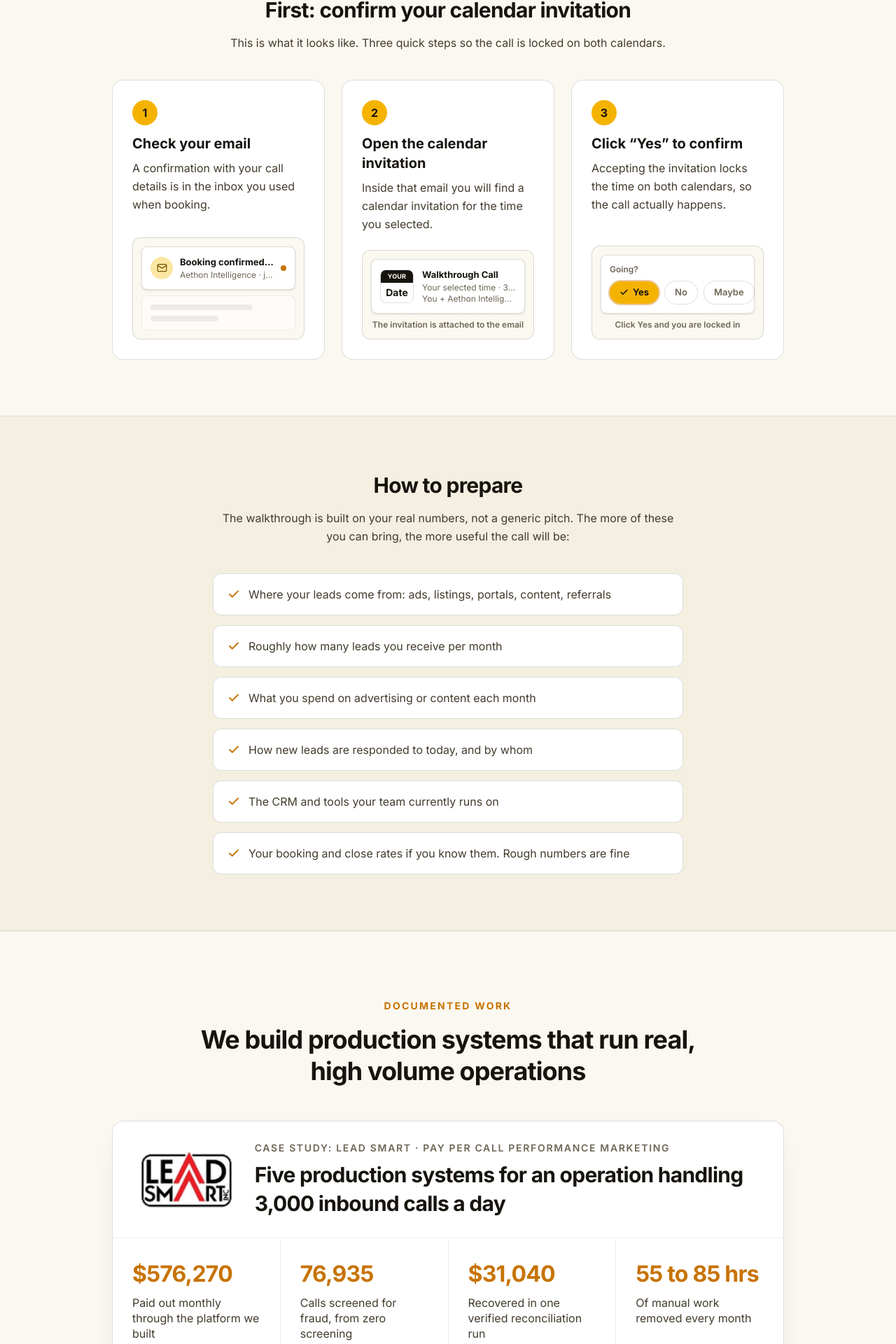
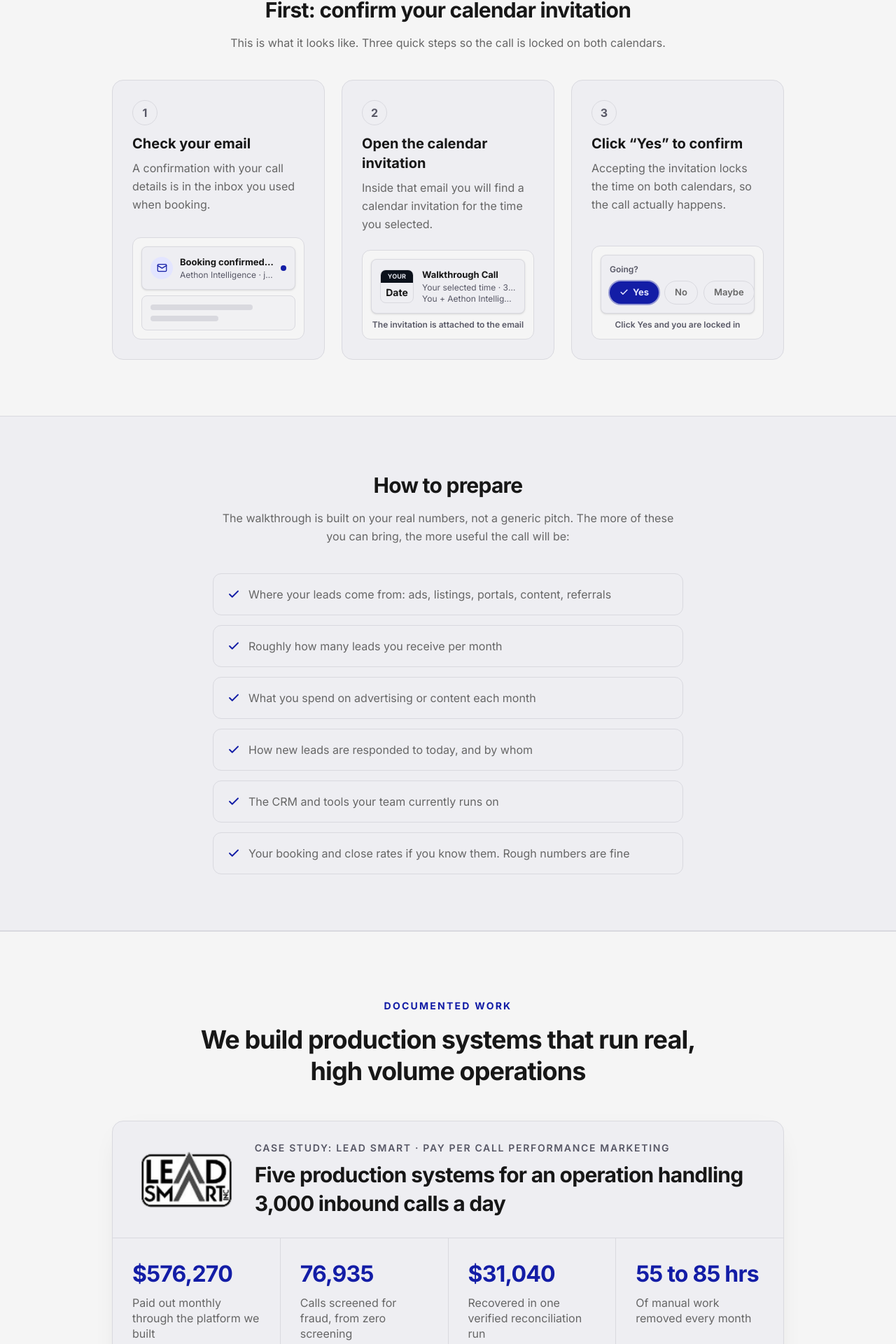
Before and after one commit to Jojo42011/Systemize-Landing, a Next.js app: page /confirm in a window 1280 px wide. Shown: the part 874-2794 px from the top of the page at 70% size. Built offline with nearby package versions, Linux system fonts and the light colour scheme; no server answers.

Commit message:
Apply cobalt blue and cool neutral palette across funnel pages

```diff
--- a/app/confirm/page.tsx
+++ b/app/confirm/page.tsx
@@ -30,7 +30,7 @@ export default function ConfirmPage() {
           aria-labelledby="confirm-heading"
           className="mx-auto w-full max-w-4xl px-5 pt-16 text-center sm:px-8 sm:pt-24"
         >
-          <p className="text-sm font-bold uppercase tracking-[0.16em] text-saffron">
+          <p className="text-sm font-bold uppercase tracking-[0.16em] text-accent">
             You are booked
           </p>
           <h1
@@ -38,7 +38,7 @@ export default function ConfirmPage() {
             className="font-display mx-auto mt-4 max-w-3xl text-[2rem] leading-[1.15] sm:text-[2.75rem] sm:leading-[1.14]"
           >
             Congratulations, Your Walkthrough Call Is{" "}
-            <span className="text-saffron">Scheduled</span>
+            <span className="text-accent">Scheduled</span>
           </h1>
           <p className="mx-auto mt-5 max-w-2xl text-lg leading-relaxed text-ink-2 sm:text-xl">
             Before the call, do two things: watch the short video below, and
@@ -73,7 +73,7 @@ export default function ConfirmPage() {
 
           <ol className="mt-10 grid gap-6 md:grid-cols-3">
             {/* Step 1: check email */}
-            <li className="flex min-w-0 flex-col rounded-2xl border border-line bg-white p-7">
+            <li className="flex min-w-0 flex-col rounded-2xl border border-line bg-card p-7">
               <StepBadge n={1} />
               <h3 className="mt-3 text-xl font-bold">Check your email</h3>
               <p className="mt-2 text-base leading-relaxed text-ink-2">
@@ -86,7 +86,7 @@ export default function ConfirmPage() {
             </li>
 
             {/* Step 2: open the invitation */}
-            <li className="flex min-w-0 flex-col rounded-2xl border border-line bg-white p-7">
+            <li className="flex min-w-0 flex-col rounded-2xl border border-line bg-card p-7">
               <StepBadge n={2} />
               <h3 className="mt-3 text-xl font-bold">
                 Open the calendar invitation
@@ -101,7 +101,7 @@ export default function ConfirmPage() {
             </li>
 
             {/* Step 3: click yes */}
-            <li className="flex min-w-0 flex-col rounded-2xl border border-line bg-white p-7">
+            <li className="flex min-w-0 flex-col rounded-2xl border border-line bg-card p-7">
               <StepBadge n={3} />
               <h3 className="mt-3 text-xl font-bold">
                 Click &ldquo;Yes&rdquo; to confirm
@@ -138,7 +138,7 @@ export default function ConfirmPage() {
               {prepItems.map((item) => (
                 <li
                   key={item}
-                  className="flex items-start gap-3 rounded-xl border border-line bg-white px-5 py-4 text-base leading-relaxed text-ink-2"
+                  className="flex items-start gap-3 rounded-xl border border-line bg-card px-5 py-4 text-base leading-relaxed text-ink-2"
                 >
                   <svg
                     aria-hidden="true"
@@ -150,7 +150,7 @@ export default function ConfirmPage() {
                     strokeWidth="2.5"
                     strokeLinecap="round"
                     strokeLinejoin="round"
-                    className="mt-1 shrink-0 text-saffron"
+                    className="mt-1 shrink-0 text-accent"
                   >
                     <path d="M20 6 9 17l-5-5" />
                   </svg>
@@ -184,7 +184,7 @@ export default function ConfirmPage() {
               If anything else comes up before the call,{" "}
               <a
                 href={routes.contact}
-                className="font-semibold text-saffron underline-offset-4 hover:underline"
+                className="font-semibold text-accent underline-offset-4 hover:underline"
               >
                 reach out to us directly
               </a>
@@ -207,7 +207,7 @@ function StepBadge({ n }: { n: number }) {
   return (
     <span
       aria-hidden="true"
-      className="inline-flex h-9 w-9 items-center justify-center rounded-full bg-gold text-base font-bold text-ink"
+      className="inline-flex h-9 w-9 items-center justify-center rounded-full border border-line bg-card text-base font-bold text-caption"
     >
       {n}
     </span>
@@ -221,15 +221,15 @@ function EmailVisual() {
       aria-hidden="true"
       className="rounded-xl border border-line bg-canvas p-3"
     >
-      <div className="rounded-lg border border-line bg-white p-3 shadow-sm">
+      <div className="rounded-lg border border-line bg-card p-3 shadow-sm">
         <div className="flex items-center gap-2.5">
-          <span className="flex h-8 w-8 shrink-0 items-center justify-center rounded-full bg-gold-soft">
+          <span className="flex h-8 w-8 shrink-0 items-center justify-center rounded-full bg-accent-soft">
             <svg
               width="15"
               height="15"
               viewBox="0 0 24 24"
               fill="none"
-              stroke="#7a5200"
+              stroke="#131DA6"
               strokeWidth="2"
               strokeLinecap="round"
               strokeLinejoin="round"
@@ -242,14 +242,14 @@ function EmailVisual() {
             <p className="truncate text-[13px] font-bold text-ink">
               Booking confirmed: Walkthrough Call
             </p>
-            <p className="truncate text-xs text-muted">
+            <p className="truncate text-xs text-caption">
               Aethon Intelligence · just now
             </p>
           </div>
-          <span className="ml-auto h-2 w-2 shrink-0 rounded-full bg-saffron" />
+          <span className="ml-auto h-2 w-2 shrink-0 rounded-full bg-accent" />
         </div>
       </div>
-      <div className="mt-2 rounded-lg border border-line-soft bg-white/60 p-3">
+      <div className="mt-2 rounded-lg border border-line-soft bg-card/60 p-3">
         <div className="h-2 w-3/4 rounded bg-line-soft" />
         <div className="mt-2 h-2 w-1/2 rounded bg-line-soft" />
       </div>
@@ -264,10 +264,10 @@ function InviteVisual() {
       aria-hidden="true"
       className="rounded-xl border border-line bg-canvas p-3"
     >
-      <div className="rounded-lg border border-line bg-white p-3 shadow-sm">
+      <div className="rounded-lg border border-line bg-card p-3 shadow-sm">
         <div className="flex items-center gap-3">
           <div className="w-12 shrink-0 overflow-hidden rounded-lg border border-line text-center">
-            <div className="bg-ink py-0.5 text-[9px] font-bold uppercase tracking-wide text-canvas">
+            <div className="bg-canvas-deep py-0.5 text-[9px] font-bold uppercase tracking-wide text-on-dark">
               Your
             </div>
             <div className="py-1 text-sm font-bold text-ink">Date</div>
@@ -276,16 +276,16 @@ function InviteVisual() {
             <p className="truncate text-[13px] font-bold text-ink">
               Walkthrough Call
             </p>
-            <p className="truncate text-xs text-muted">
+            <p className="truncate text-xs text-caption">
               Your selected time · 30 min
             </p>
-            <p className="truncate text-xs text-muted">
+            <p className="truncate text-xs text-caption">
               You + Aethon Intelligence
             </p>
           </div>
         </div>
       </div>
-      <p className="mt-2 text-center text-xs font-semibold text-muted">
+      <p className="mt-2 text-center text-xs font-semibold text-caption">
         The invitation is attached to the email
       </p>
     </div>
@@ -299,10 +299,10 @@ function RsvpVisual() {
       aria-hidden="true"
       className="rounded-xl border border-line bg-canvas p-3"
     >
-      <div className="rounded-lg border border-line bg-white p-3 shadow-sm">
-        <p className="text-xs font-semibold text-muted">Going?</p>
+      <div className="rounded-lg border border-line bg-card p-3 shadow-sm">
+        <p className="text-xs font-semibold text-caption">Going?</p>
         <div className="mt-2 flex items-center gap-2">
-          <span className="inline-flex items-center gap-1.5 rounded-full bg-gold px-3.5 py-1.5 text-[13px] font-bold text-ink ring-2 ring-saffron/40">
+          <span className="inline-flex items-center gap-1.5 rounded-full bg-accent px-3.5 py-1.5 text-[13px] font-bold text-on-accent ring-2 ring-accent/40">
             <svg
               width="13"
               height="13"
@@ -325,7 +325,7 @@ function RsvpVisual() {
           </span>
         </div>
       </div>
-      <p className="mt-2 text-center text-xs font-semibold text-muted">
+      <p className="mt-2 text-center text-xs font-semibold text-caption">
         Click Yes and you are locked in
       </p>
     </div>
--- a/app/globals.css
+++ b/app/globals.css
@@ -1,24 +1,24 @@
 @import "tailwindcss";
 
-/*
-  Aethon Intelligence brand tokens.
-  Warm off-white canvas, near-black ink, saffron accent, Inter throughout.
-  Headlines are straight bold sans, matching the reference funnel's clean look.
-*/
+/* Shared cobalt and cool-neutral palette. */
 @theme {
-  --color-canvas: #fbf8f1;
-  --color-canvas-tint: #f4efe1;
-  --color-canvas-deep: #16130e;
-  --color-ink: #17140f;
-  --color-ink-2: #433b2d;
-  --color-muted: #6e6757;
-  --color-faint: #938b74;
-  --color-saffron: #c77300;
-  --color-gold: #f5b301;
-  --color-gold-soft: #fbe7a2;
-  --color-line: rgba(25, 21, 16, 0.14);
-  --color-line-soft: rgba(25, 21, 16, 0.07);
-  --color-cream: #e9e1d0;
+  --color-canvas: #F5F5F5;
+  --color-canvas-tint: #EEEEF2;
+  --color-canvas-deep: #0B111B;
+  --color-card: #EEEEF2;
+  --color-ink: #171717;
+  --color-ink-2: #666666;
+  --color-muted: #666666;
+  --color-caption: #585866;
+  --color-faint: #585866;
+  --color-accent: #131DA6;
+  --color-accent-soft: #E3E5FF;
+  --color-on-dark: #E0E2EB;
+  --color-on-accent: #E3E5FF;
+  --color-line: #D9D9DF;
+  --color-line-soft: #D9D9DF;
+  --color-contour-dark: #1C2433;
+  --color-contour-light: #E4E4EA;
 
   --font-sans: var(--font-inter), -apple-system, BlinkMacSystemFont, "Segoe UI",
     sans-serif;
@@ -43,20 +43,20 @@ html {
 
 body {
   background: var(--color-canvas);
-  color: var(--color-ink);
+  color: var(--color-ink-2);
   font-family: var(--font-sans);
   -webkit-font-smoothing: antialiased;
   text-rendering: optimizeLegibility;
 }
 
 ::selection {
-  background: var(--color-gold-soft);
+  background: var(--color-accent-soft);
   color: var(--color-ink);
 }
 
 /* Visible focus for keyboard users, quiet for pointer users */
 :focus-visible {
-  outline: 2px solid var(--color-saffron);
+  outline: 2px solid var(--color-accent);
   outline-offset: 3px;
   border-radius: 4px;
 }
@@ -82,3 +82,8 @@ details.faq-item > summary .faq-icon {
 details.faq-item[open] > summary .faq-icon {
   transform: rotate(45deg);
 }
+
+/* Headings retain their own foreground on light surfaces. */
+h1, h2, h3, h4, h5, h6 {
+  color: var(--color-ink);
+}
--- a/app/page.tsx
+++ b/app/page.tsx
@@ -20,7 +20,7 @@ export default function Home() {
           >
             We Install a Custom AI Lead Response System That Turns the Leads
             You Already Pay For Into{" "}
-            <span className="text-saffron">Booked Conversations</span>
+            <span className="text-accent">Booked Conversations</span>
           </h1>
 
           <p className="mx-auto mt-6 max-w-2xl text-lg leading-relaxed text-ink-2 sm:text-xl">
@@ -40,7 +40,7 @@ export default function Home() {
           <div className="mt-10">
             <a
               href={bookingHref}
-              className="inline-flex items-center justify-center gap-2 whitespace-nowrap rounded-full bg-gold px-6 py-3.5 text-[15px] font-bold text-ink shadow-[0_6px_24px_-6px_rgba(199,115,0,0.45)] transition-colors duration-200 hover:bg-[#e6a800] sm:px-11 sm:py-4 sm:text-lg"
+              className="inline-flex items-center justify-center gap-2 whitespace-nowrap rounded-full bg-accent px-6 py-3.5 text-[15px] font-bold text-on-accent shadow-[0_6px_24px_-6px_rgba(19,29,166,0.35)] transition-colors duration-200 hover:bg-canvas-deep hover:text-on-dark sm:px-11 sm:py-4 sm:text-lg"
             >
               Book Your Free Walkthrough Call
               <svg
--- a/components/FaqSection.tsx
+++ b/components/FaqSection.tsx
@@ -72,7 +72,7 @@ export default function FaqSection() {
       aria-labelledby="faq-heading"
       className="mx-auto w-full max-w-3xl px-5 py-16 sm:px-8 sm:py-24"
     >
-      <p className="text-center text-sm font-bold uppercase tracking-[0.16em] text-saffron">
+      <p className="text-center text-sm font-bold uppercase tracking-[0.16em] text-accent">
         Questions, answered
       </p>
       <h2
@@ -82,7 +82,7 @@ export default function FaqSection() {
         What operators usually want to know
       </h2>
 
-      <div className="mt-12 divide-y divide-line-soft rounded-2xl border border-line bg-white">
+      <div className="mt-12 divide-y divide-line-soft rounded-2xl border border-line bg-card">
         {faqs.map((faq) => (
           <details key={faq.question} className="faq-item group px-6 sm:px-8">
             <summary className="flex items-center justify-between gap-4 py-5 text-left text-lg font-semibold">
--- a/components/ProofSection.tsx
+++ b/components/ProofSection.tsx
@@ -28,7 +28,7 @@ export default function ProofSection({ id }: { id?: string }) {
       aria-labelledby="proof-heading"
       className="mx-auto w-full max-w-5xl px-5 py-16 sm:px-8 sm:py-24"
     >
-      <p className="text-center text-sm font-bold uppercase tracking-[0.16em] text-saffron">
+      <p className="text-center text-sm font-bold uppercase tracking-[0.16em] text-accent">
         Documented work
       </p>
       <h2
@@ -39,17 +39,17 @@ export default function ProofSection({ id }: { id?: string }) {
       </h2>
 
       {/* Lead Smart */}
-      <article className="mt-12 overflow-hidden rounded-2xl border border-line bg-white shadow-[0_10px_40px_-20px_rgba(23,20,15,0.15)]">
+      <article className="mt-12 overflow-hidden rounded-2xl border border-line bg-card shadow-[0_10px_40px_-20px_rgba(11,17,27,0.15)]">
         <div className="flex flex-col gap-5 border-b border-line-soft px-7 py-7 sm:flex-row sm:items-center sm:gap-8 sm:px-10">
           <Image
             src="/leadsmart.png"
             alt="Lead Smart logo"
             width={147}
             height={90}
-            className="h-16 w-auto shrink-0 sm:h-20"
+            className="h-16 w-auto shrink-0 grayscale sm:h-20"
           />
           <div>
-            <p className="text-sm font-semibold uppercase tracking-[0.12em] text-muted">
+            <p className="text-sm font-semibold uppercase tracking-[0.12em] text-caption">
               Case study: Lead Smart · Pay per call performance marketing
             </p>
             <h3 className="font-display mt-2 text-2xl leading-snug sm:text-3xl">
@@ -60,8 +60,8 @@ export default function ProofSection({ id }: { id?: string }) {
         </div>
         <div className="grid gap-px bg-line-soft sm:grid-cols-2 lg:grid-cols-4">
           {leadSmartStats.map((stat) => (
-            <div key={stat.label} className="bg-white px-7 py-8">
-              <p className="font-display text-3xl text-saffron sm:text-[2rem]">
+            <div key={stat.label} className="bg-card px-7 py-8">
+              <p className="font-display text-3xl text-accent sm:text-[2rem]">
                 {stat.value}
               </p>
               <p className="mt-2.5 text-base leading-snug text-ink-2">
@@ -76,7 +76,7 @@ export default function ProofSection({ id }: { id?: string }) {
             buyer reconciliation, dispute automation, and an internal AI
             assistant. Designed, built, and deployed in roughly six weeks.
           </p>
-          <p className="mt-3 text-sm leading-relaxed text-muted">
+          <p className="mt-3 text-sm leading-relaxed text-caption">
             Shown to demonstrate how Aethon builds and operates complex
             business systems tied to measurable outcomes. This engagement was
             for a performance marketing company. It is not a real estate lead
@@ -86,17 +86,17 @@ export default function ProofSection({ id }: { id?: string }) {
       </article>
 
       {/* Aquatic Pools */}
-      <article className="mt-8 overflow-hidden rounded-2xl border border-line bg-white shadow-[0_10px_40px_-20px_rgba(23,20,15,0.15)]">
+      <article className="mt-8 overflow-hidden rounded-2xl border border-line bg-card shadow-[0_10px_40px_-20px_rgba(11,17,27,0.15)]">
         <div className="flex flex-col gap-5 border-b border-line-soft px-7 py-7 sm:flex-row sm:items-center sm:gap-8 sm:px-10">
           <Image
             src="/aquatic-pools.png"
             alt="Aquatic Pools logo"
             width={194}
             height={51}
-            className="h-10 w-auto shrink-0 sm:h-12"
+            className="h-10 w-auto shrink-0 grayscale sm:h-12"
           />
           <div>
-            <p className="text-sm font-semibold uppercase tracking-[0.12em] text-muted">
+            <p className="text-sm font-semibold uppercase tracking-[0.12em] text-caption">
               Case study: Aquatic Pools · Custom pool builder in Arizona
             </p>
             <h3 className="font-display mt-2 text-2xl leading-snug sm:text-3xl">
@@ -106,8 +106,8 @@ export default function ProofSection({ id }: { id?: string }) {
         </div>
         <div className="grid gap-px bg-line-soft sm:grid-cols-2 lg:grid-cols-4">
           {aquaticStats.map((stat) => (
-            <div key={stat.label} className="bg-white px-7 py-8">
-              <p className="font-display text-3xl text-saffron sm:text-[2rem]">
+            <div key={stat.label} className="bg-card px-7 py-8">
+              <p className="font-display text-3xl text-accent sm:text-[2rem]">
                 {stat.value}
               </p>
               <p className="mt-2.5 text-base leading-snug text-ink-2">
@@ -130,7 +130,7 @@ export default function ProofSection({ id }: { id?: string }) {
         Full write ups, with the numbers in context:{" "}
         <a
           href={site.caseStudies}
-          className="font-semibold text-saffron underline-offset-4 hover:underline"
+          className="font-semibold text-accent underline-offset-4 hover:underline"
         >
           aethonintelligence.com/case-studies
         </a>
--- a/components/SiteFooter.tsx
+++ b/components/SiteFooter.tsx
@@ -14,8 +14,8 @@ export default function SiteFooter() {
       <div className="mx-auto w-full max-w-4xl px-5 py-14 text-center sm:px-8">
         <div className="flex flex-col items-center gap-3">
           <Image src="/aethon-logo.svg" alt="" width={40} height={40} />
-          <p className="font-display text-lg">Aethon Intelligence</p>
-          <p className="text-sm text-muted">
+          <p className="font-display text-ink text-lg">Aethon Intelligence</p>
+          <p className="text-sm text-caption">
             {site.legalName} · {site.location}
           </p>
         </div>
--- a/components/SiteHeader.tsx
+++ b/components/SiteHeader.tsx
@@ -22,7 +22,7 @@ export default function SiteHeader() {
             height={34}
             priority
           />
-          <span className="font-display text-lg leading-none tracking-tight sm:text-xl">
+          <span className="font-display text-ink text-lg leading-none tracking-tight sm:text-xl">
             Aethon Intelligence
           </span>
         </a>
```
Also changed, not shown: app/faq/page.tsx (+4 -4 lines), components/CalBooking.tsx (+5 -5 lines), components/CtaButton.tsx (+5 -5 lines), components/VslPlayer.tsx (+6 -6 lines), app/icon.svg, public/aethon-logo.svg.
